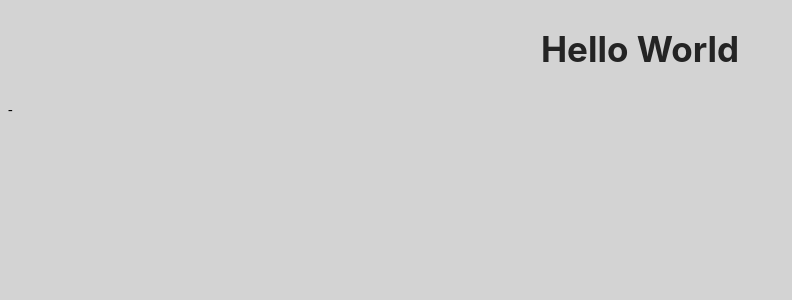
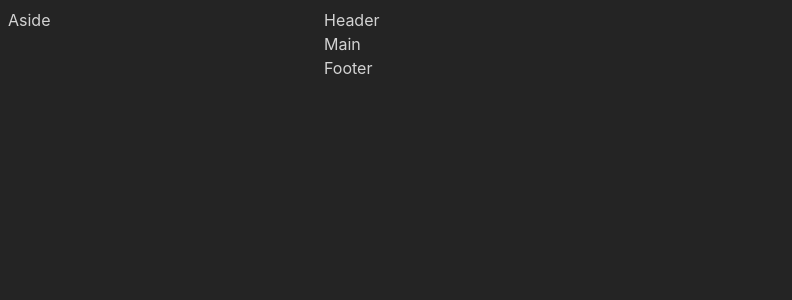
Before and after one commit to yuridefranca/my-resume, a React (Vite) app: page / in a window 1280 px wide. Shown: the top 300 px of the page, without its empty margins (0-792 px from the left). Built offline with nearby package versions, Linux system fonts and the light colour scheme.

Commit message:
refactor: :recycle: refactor dark mode feature and scss organization

```diff
--- a/index.html
+++ b/index.html
@@ -1,13 +1,16 @@
 <!doctype html>
-<html lang="en">
+<html lang="en" color-scheme="dark">
+
   <head>
     <meta charset="UTF-8" />
     <link rel="icon" type="image/svg+xml" href="/vite.svg" />
     <meta name="viewport" content="width=device-width, initial-scale=1.0" />
     <title>Yuri Serafim - Portifolio</title>
   </head>
+
   <body>
     <div id="root"></div>
     <script type="module" src="/src/main.tsx"></script>
   </body>
--</html>
+
+</html>
--- a/src/App.tsx
+++ b/src/App.tsx
@@ -1,13 +1,10 @@
-import styled from 'styled-components';
-
-const Title = styled.h1`
-	text-align: center;
-`;
-
 function App() {
 	return (
 		<>
-			<Title>Hello World</Title>
+			<header>Header</header>
+			<aside>Aside</aside>
+			<main>Main</main>
+			<footer>Footer</footer>
 		</>
 	);
 }
--- a/src/index.scss
+++ b/src/index.scss
@@ -1,26 +1,3 @@
-@import './scss/variables.scss';
-
-:root {
-	line-height: 1.5;
-	font-weight: 400;
-  font-size: 14px;
-
-	font-synthesis: none;
-	text-rendering: optimizeLegibility;
-	-webkit-font-smoothing: antialiased;
-	-moz-osx-font-smoothing: grayscale;
-}
-
-html,
-body {
-	background-color: rgba(var(--background-primary-color), 1);
-}
-
-body * {
-	color: rgba(var(--text-primary-color), 1);
-	font-family: Inter, system-ui, Avenir, Helvetica, Arial, sans-serif;
-}
-
-h1 {
-  @include title;
-}
+@import './scss/styles';
+@import './scss/typography';
+@import './scss/variables';
--- /dev/null
+++ b/src/scss/_styles.scss
@@ -0,0 +1,29 @@
+html,
+body {
+	background-color: rgba(var(--background-primary-color), 1);
+}
+
+#root {
+	display: grid;
+	grid-template-columns: 1fr 3fr;
+	grid-template-areas:
+		'aside header header header'
+		'aside main main main'
+		'aside footer footer footer';
+}
+
+header {
+	grid-area: header;
+}
+
+aside {
+	grid-area: aside;
+}
+
+main {
+	grid-area: main;
+}
+
+footer {
+	grid-area: footer;
+}
--- /dev/null
+++ b/src/scss/_typography.scss
@@ -0,0 +1,16 @@
+:root {
+	line-height: 1.5;
+	font-weight: 400;
+	font-size: 16px;
+
+	font-synthesis: none;
+	text-rendering: optimizeLegibility;
+	-webkit-font-smoothing: antialiased;
+	-moz-osx-font-smoothing: grayscale;
+}
+
+body * {
+	color: rgba(var(--primary-color), 1);
+	font-family: Inter, system-ui, Avenir, Helvetica, Arial, sans-serif;
+	font-size: 1rem;
+}
--- a/src/scss/_variables.scss
+++ b/src/scss/_variables.scss
@@ -1,25 +1,35 @@
 :root {
-	// background
-	--background-primary-color: 211, 211, 211;
+	// light mode
+	--background-primary-color--light: 211, 211, 211;
+	--primary-color--light: 36, 36, 36;
 
-	// text
-	--text-primary-color: 36, 36, 36;
+	// dark mode
+	--background-primary-color--dark: 36, 36, 36;
+	--primary-color--dark: 211, 211, 211;
 }
 
-.dark-theme {
-	// background
-	--background-primary-color: 36, 36, 36;
+@media (prefers-color-scheme: light) {
+	:root {
+		--background-primary-color: var(--background-primary-color--light);
+		--primary-color: var(--primary-color--light);
 
-	// text
-	--text-primary-color: 211, 211, 211;
+	}
 }
 
-@mixin title {
-  font-size: 2.5rem;
-  font-weight: 700;
+@media (prefers-color-scheme: dark) {
+	:root {
+		--background-primary-color: var(--background-primary-color--dark);
+		--primary-color: var(--primary-color--dark);
+
+	}
 }
 
-@mixin subtitle {
-  font-size: 1.5rem;
-  font-weight: 500;
+[color-scheme='light'] {
+	--background-primary-color: var(--background-primary-color--light);
+	--primary-color: var(--primary-color--light);
 }
+
+[color-scheme='dark'] {
+	--background-primary-color: var(--background-primary-color--dark);
+	--primary-color: var(--primary-color--dark);
+}
```
